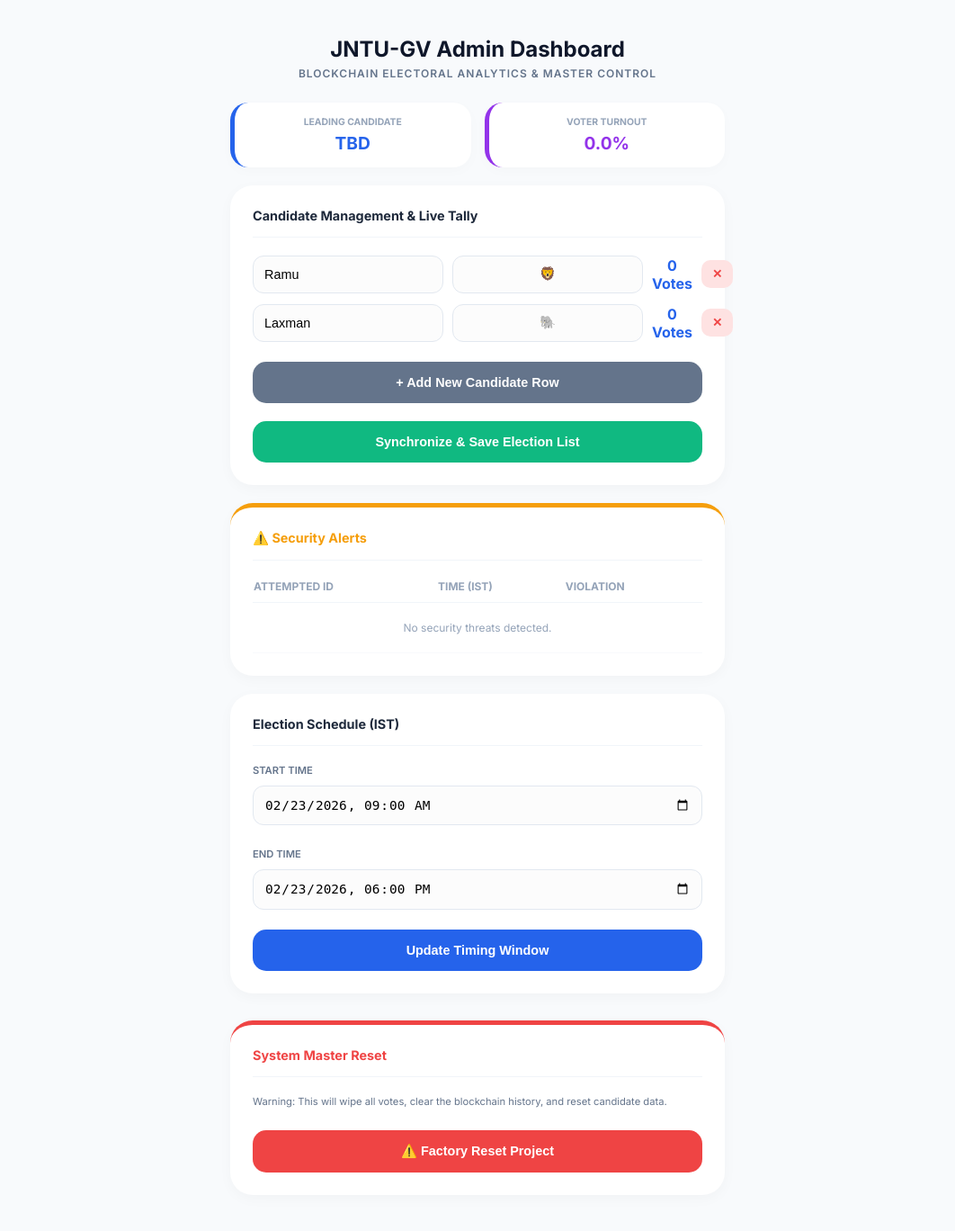
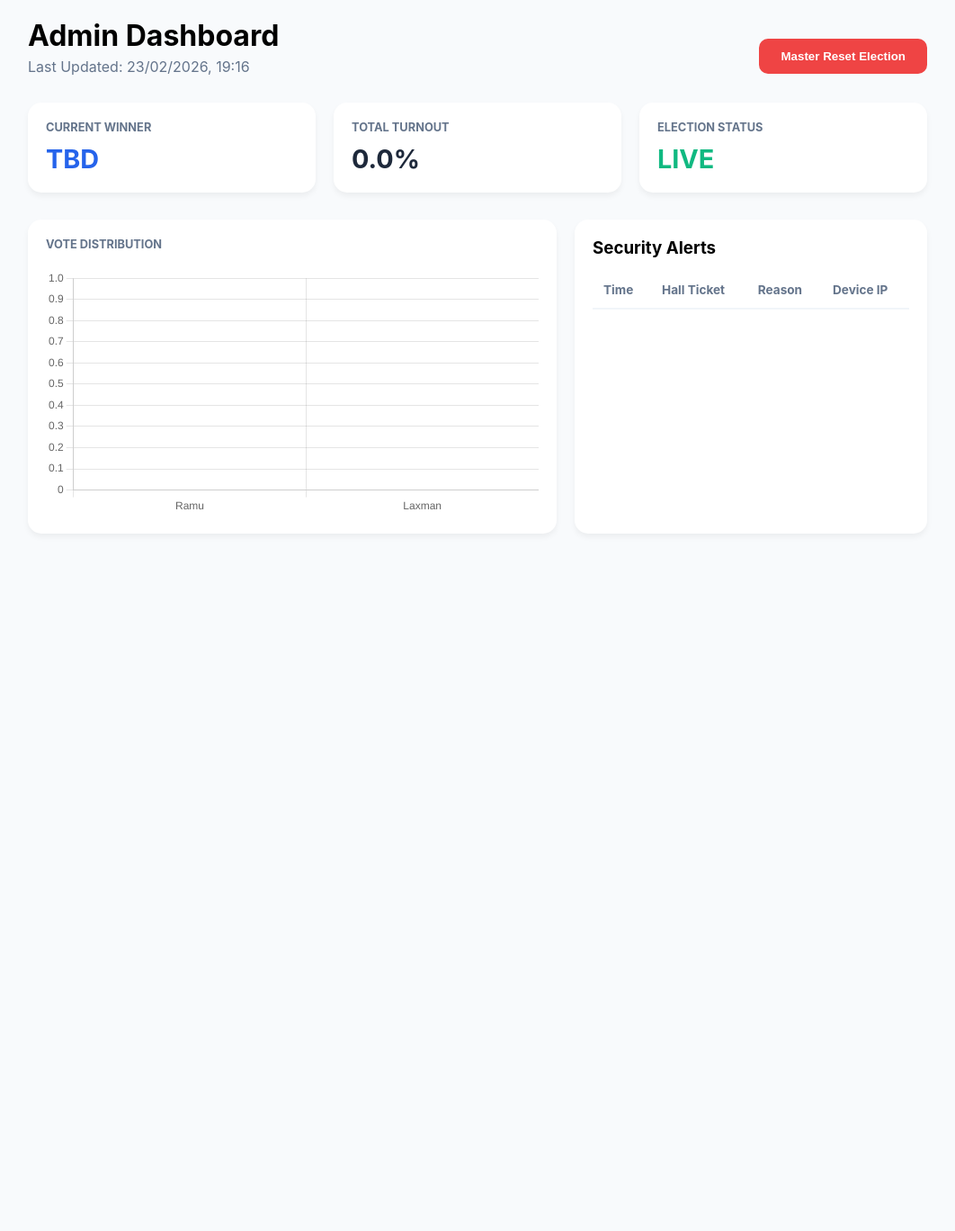
Before and after one commit to prudhvi16131/jntugv-voting-system, a Flask app: page /admin-results/JNTUGV_SECRET in a window 1280 px wide. Shown: the whole page at 90% size, without its empty margins (109-1171 px from the left). After the commit the page ends 566 px from the top, so only its background shows below. Run offline with Flask 3, Linux system fonts and the light colour scheme; lists and menus that the app fills with data are empty.

Commit message:
Added IP tracking to Security Logs for Admin

```diff
--- a/app.py
+++ b/app.py
@@ -68,7 +68,7 @@
 
 @app.route('/')
 def index():
-    # Pass the full candidate list so index.html can show Symbols + Names
+    # Pass full list for Symbols + Names in dropdown
     return render_template('index.html',
                            candidate_list=ELECTION_SETTINGS["candidates"],
                            settings=ELECTION_SETTINGS)
@@ -78,6 +78,9 @@
     student_id = request.form.get('student_id', '').upper().strip()
     candidate = request.form.get('candidate')
 
+    # Capture User IP (Works on Render and local)
+    user_ip = request.headers.get('X-Forwarded-For', request.remote_addr)
+
     try:
         suffix = int(student_id[-4:])
         is_valid_prefix = student_id.startswith(ELECTION_SETTINGS["authorized_prefix"])
@@ -85,19 +88,26 @@
 
         if not (is_valid_prefix and is_in_range):
             blockchain.security_logs.append({
-                "id": student_id, "time": datetime.now(IST).strftime("%H:%M:%S"), "reason": "Out of Range"
+                "id": student_id,
+                "time": datetime.now(IST).strftime("%H:%M:%S"),
+                "reason": "Invalid ID Range",
+                "ip": user_ip
             })
-            return "<h1>Access Denied</h1><p>ID outside authorized range.</p><a href='/'>Back</a>"
+            return "<h1>Access Denied</h1><p>Unauthorized ID.</p><a href='/'>Back</a>"
     except:
         return "<h1>Invalid ID Format</h1><a href='/'>Back</a>"
 
     nullifier = hashlib.sha256(student_id.encode()).hexdigest()
     if nullifier in blockchain.nullifiers:
         blockchain.security_logs.append({
-            "id": student_id, "time": datetime.now(IST).strftime("%H:%M:%S"), "reason": "Double Vote"
+            "id": student_id,
+            "time": datetime.now(IST).strftime("%H:%M:%S"),
+            "reason": "Double Vote Attempt",
+            "ip": user_ip
         })
-        return "<h1>Vote Already Cast</h1><a href='/'>Back</a>"
+        return "<h1>Vote Already Cast</h1><p>Blockchain prevents duplicate entries.</p><a href='/'>Back</a>"
 
+    # Add to Blockchain & Generate Receipt
     blockchain.nullifiers.add(nullifier)
     timestamp = datetime.now(IST).strftime("%Y-%m-%d %H:%M:%S")
     receipt_id = hashlib.sha256(str(time.time()).encode()).hexdigest()[:12].upper()
@@ -105,7 +115,10 @@
     blockchain.pending_votes.append({'candidate': candidate, 'receipt': receipt_id})
     blockchain.create_block(proof=123, previous_hash=blockchain.hash(blockchain.get_last_block()))
 
-    return render_template('success.html', candidate=candidate, receipt=receipt_id, timestamp=timestamp)
+    return render_template('success.html',
+                           candidate=candidate,
+                           receipt=receipt_id,
+                           timestamp=timestamp)
 
 @app.route('/audit', methods=['GET', 'POST'])
 def audit_ledger():
@@ -115,7 +128,11 @@
         for block in blockchain.chain:
             for vote in block['votes']:
                 if vote.get('receipt') == searched_id:
-                    result = {"candidate": vote['candidate'], "timestamp": block['timestamp'], "block_index": block['index']}
+                    result = {
+                        "candidate": vote['candidate'],
+                        "timestamp": block['timestamp'],
+                        "block_index": block['index']
+                    }
                     break
             if result: break
     return render_template('audit.html', searched_id=searched_id, result=result)
@@ -125,7 +142,16 @@
     vote_counts = {c['name']: blockchain.get_vote_count(c['name']) for c in ELECTION_SETTINGS["candidates"]}
     winner = max(vote_counts, key=vote_counts.get) if blockchain.nullifiers else "TBD"
     total_eligible = (ELECTION_SETTINGS["range_end"] - ELECTION_SETTINGS["range_start"]) + 1
-    return render_template('results.html', settings=ELECTION_SETTINGS, winner=winner, turnout=round((len(blockchain.nullifiers) / total_eligible) * 100, 1), vote_counts=vote_counts, logs=blockchain.security_logs, current_time=datetime.now(IST).strftime("%d/%m/%Y, %H:%M"))
+
+    return render_template('results.html',
+                           settings=ELECTION_SETTINGS,
+                           winner=winner,
+                           turnout=round((len(blockchain.nullifiers) / total_eligible) * 100, 1),
+                           vote_counts=vote_counts,
+                           logs=blockchain.security_logs,
+                           current_time=datetime.now(IST).strftime("%d/%m/%Y, %H:%M"))
+
+# --- API ENDPOINTS ---
 
 @app.route('/update_settings', methods=['POST'])
 def update_settings():
@@ -141,6 +167,6 @@
     blockchain = Blockchain()
     return jsonify({"status": "success", "message": "Blockchain Fully Reset"})
 
+# --- DEPLOYMENT ---
 if __name__ == '__main__':
-    # Critical: host='0.0.0.0' is required for Render to function
     app.run(host='0.0.0.0', port=10000)
--- a/templates/results.html
+++ b/templates/results.html
@@ -3,173 +3,121 @@
 <head>
     <meta charset="UTF-8">
     <meta name="viewport" content="width=device-width, initial-scale=1.0">
-    <title>JNTU-GV | Admin Control Center</title>
-    <link href="https://fonts.googleapis.com/css2?family=Inter:wght@400;600;700&display=swap" rel="stylesheet">
+    <title>Admin Dashboard | JNTU-GV</title>
+    <script src="https://cdn.jsdelivr.net/npm/chart.js"></script>
     <style>
         :root {
             --primary: #2563eb;
-            --purple: #9333ea;
-            --green: #10b981;
-            --orange: #f59e0b;
             --danger: #ef4444;
+            --success: #10b981;
             --bg: #f8fafc;
         }
+        body { font-family: 'Inter', sans-serif; background: var(--bg); margin: 0; padding: 20px; }
+        .container { max-width: 1000px; margin: 0 auto; }
 
-        body { font-family: 'Inter', sans-serif; background-color: var(--bg); margin: 0; padding: 20px; color: #1e293b; }
-        .container { max-width: 550px; margin: 0 auto; text-align: center; }
+        /* Stats Cards */
+        .stats-grid { display: grid; grid-template-columns: repeat(auto-fit, minmax(200px, 1fr)); gap: 20px; margin-bottom: 30px; }
+        .card { background: white; padding: 20px; border-radius: 15px; box-shadow: 0 4px 6px rgba(0,0,0,0.05); }
+        .card h3 { margin: 0; font-size: 0.8rem; color: #64748b; text-transform: uppercase; }
+        .card p { margin: 10px 0 0; font-size: 1.8rem; font-weight: 700; color: #1e293b; }
 
-        h2 { font-weight: 700; margin-bottom: 5px; color: #0f172a; }
-        .subtitle { font-size: 0.75rem; color: #64748b; margin-bottom: 25px; text-transform: uppercase; font-weight: 600; letter-spacing: 1px; }
+        /* Chart & Log Section */
+        .main-grid { display: grid; grid-template-columns: 1.5fr 1fr; gap: 20px; }
 
-        .card { background: white; border-radius: 25px; padding: 25px; margin-bottom: 20px; box-shadow: 0 4px 15px rgba(0,0,0,0.03); text-align: left; }
-        .section-title { font-size: 0.9rem; font-weight: 700; border-bottom: 1px solid #f1f5f9; padding-bottom: 15px; margin-bottom: 20px; display: flex; justify-content: space-between; align-items: center; }
+        /* Table Styling */
+        .log-container { background: white; padding: 20px; border-radius: 15px; box-shadow: 0 4px 6px rgba(0,0,0,0.05); }
+        .log-table { width: 100%; border-collapse: collapse; margin-top: 15px; font-size: 0.85rem; }
+        .log-table th { text-align: left; padding: 12px; border-bottom: 2px solid #f1f5f9; color: #64748b; }
+        .log-table td { padding: 12px; border-bottom: 1px solid #f1f5f9; }
 
-        /* Stats Grid */
-        .stats-grid { display: grid; grid-template-columns: 1fr 1fr; gap: 15px; margin-bottom: 20px; }
-        .stat-mini { background: #fff; padding: 15px; border-radius: 20px; border-left: 5px solid var(--primary); box-shadow: 0 4px 15px rgba(0,0,0,0.02); }
-        .stat-label { font-size: 0.65rem; font-weight: 700; color: #94a3b8; text-transform: uppercase; }
-        .stat-val { font-size: 1.2rem; font-weight: 700; margin-top: 5px; }
-
-        /* Candidate Rows */
-        .row { display: flex; gap: 10px; margin-bottom: 12px; align-items: center; }
-        input { padding: 12px; border: 1.5px solid #e2e8f0; border-radius: 12px; font-size: 0.9rem; background: #fcfcfc; transition: 0.2s; }
-        input:focus { outline: none; border-color: var(--primary); background: #fff; }
-
-        .btn { width: 100%; padding: 15px; border: none; border-radius: 15px; font-weight: 700; cursor: pointer; font-size: 0.9rem; margin-top: 10px; color: white; transition: 0.3s; }
-        .btn-add { background: #64748b; margin-bottom: 10px; }
-        .btn-green { background: var(--green); }
-        .btn-blue { background: var(--primary); }
-        .btn-orange { background: var(--orange); }
-        .btn-danger { background: var(--danger); }
-
-        .delete-btn { background: #fee2e2; color: var(--danger); border: none; padding: 8px 12px; border-radius: 10px; cursor: pointer; font-weight: bold; }
-
-        /* Security Table */
-        .alert-table { width: 100%; border-collapse: collapse; font-size: 0.75rem; margin-top: 10px; }
-        .alert-table th { text-align: left; color: #94a3b8; padding-bottom: 10px; border-bottom: 1px solid #f1f5f9; }
-        .alert-table td { padding: 12px 5px; border-bottom: 1px solid #f8fafc; }
-        .badge-red { background: #fee2e2; color: var(--danger); padding: 3px 8px; border-radius: 8px; font-weight: 600; }
+        /* Buttons */
+        .btn-reset {
+            background: var(--danger); color: white; border: none; padding: 12px 24px;
+            border-radius: 10px; font-weight: 600; cursor: pointer; margin-top: 20px;
+        }
     </style>
 </head>
 <body>
 
 <div class="container">
-    <h2>JNTU-GV Admin Dashboard</h2>
-    <div class="subtitle">Blockchain Electoral Analytics & Master Control</div>
+    <header style="display: flex; justify-content: space-between; align-items: center; margin-bottom: 30px;">
+        <div>
+            <h1 style="margin: 0;">Admin Dashboard</h1>
+            <p style="color: #64748b; margin: 5px 0 0;">Last Updated: {{ current_time }}</p>
+        </div>
+        <button onclick="resetElection()" class="btn-reset">Master Reset Election</button>
+    </header>
 
     <div class="stats-grid">
-        <div class="stat-mini">
-            <div class="stat-label">Leading Candidate</div>
-            <div class="stat-val" style="color: var(--primary);">{{ winner }}</div>
+        <div class="card">
+            <h3>Current Winner</h3>
+            <p style="color: var(--primary);">{{ winner }}</p>
         </div>
-        <div class="stat-mini" style="border-left-color: var(--purple);">
-            <div class="stat-label">Voter Turnout</div>
-            <div class="stat-val" style="color: var(--purple);">{{ turnout }}%</div>
+        <div class="card">
+            <h3>Total Turnout</h3>
+            <p>{{ turnout }}%</p>
+        </div>
+        <div class="card">
+            <h3>Election Status</h3>
+            <p style="color: var(--success);">LIVE</p>
         </div>
     </div>
 
-    <div class="card">
-        <div class="section-title">Candidate Management & Live Tally</div>
-        <div id="candidate-list">
-            {% for c in settings.candidates %}
-            <div class="row candidate-item">
-                <input type="text" class="edit-name" value="{{ c.name }}" placeholder="Name" style="flex: 2;">
-                <input type="text" class="edit-symbol" value="{{ c.symbol }}" placeholder="Symbol" style="flex: 0.5; text-align: center;">
-                <div style="flex: 1; text-align: center; font-weight: bold; color: var(--primary);">{{ vote_counts[c.name] }} Votes</div>
-                <button type="button" class="delete-btn" onclick="this.parentElement.remove()">✕</button>
-            </div>
-            {% endfor %}
+    <div class="main-grid">
+        <div class="card">
+            <h3>Vote Distribution</h3>
+            <canvas id="voteChart" style="margin-top: 20px;"></canvas>
         </div>
-        <button class="btn btn-add" onclick="addNewCandidate()">+ Add New Candidate Row</button>
-        <button class="btn btn-green" onclick="saveCandidates()">Synchronize & Save Election List</button>
-    </div>
 
-    <div class="card" style="border-top: 5px solid var(--orange);">
-        <div class="section-title" style="color: var(--orange);">⚠️ Security Alerts</div>
-        <table class="alert-table">
-            <thead>
-                <tr><th>ATTEMPTED ID</th><th>TIME (IST)</th><th>VIOLATION</th></tr>
-            </thead>
-            <tbody>
-                {% if logs %}
+        <div class="log-container">
+            <h3 style="margin: 0;">Security Alerts</h3>
+            <table class="log-table">
+                <thead>
+                    <tr>
+                        <th>Time</th>
+                        <th>Hall Ticket</th>
+                        <th>Reason</th>
+                        <th>Device IP</th> </tr>
+                </thead>
+                <tbody>
                     {% for log in logs %}
                     <tr>
-                        <td style="font-weight: 700; color: var(--danger);">{{ log.id }}</td>
                         <td>{{ log.time }}</td>
-                        <td><span class="badge-red">{{ log.reason }}</span></td>
-                    </tr>
+                        <td style="color: var(--danger); font-weight: 600;">{{ log.id }}</td>
+                        <td>{{ log.reason }}</td>
+                        <td style="font-family: monospace; color: #64748b;">{{ log.ip }}</td> </tr>
                     {% endfor %}
-                {% else %}
-                    <tr><td colspan="3" style="padding: 20px; text-align: center; color: #94a3b8;">No security threats detected.</td></tr>
-                {% endif %}
-            </tbody>
-        </table>
-    </div>
-
-    <div class="card">
-        <div class="section-title">Election Schedule (IST)</div>
-        <div class="row" style="flex-direction: column; align-items: stretch;">
-            <label style="font-size: 0.7rem; font-weight: 600; color: #64748b;">START TIME</label>
-            <input type="datetime-local" id="start_time" value="{{ settings.start_time }}" style="margin-bottom: 15px;">
-            <label style="font-size: 0.7rem; font-weight: 600; color: #64748b;">END TIME</label>
-            <input type="datetime-local" id="end_time" value="{{ settings.end_time }}">
+                </tbody>
+            </table>
         </div>
-        <button class="btn btn-blue" onclick="saveSchedule()">Update Timing Window</button>
-    </div>
-
-    <div class="card" style="border-top: 5px solid var(--danger); margin-top: 30px;">
-        <div class="section-title" style="color: var(--danger);">System Master Reset</div>
-        <p style="font-size: 0.7rem; color: #64748b; margin-bottom: 15px;">Warning: This will wipe all votes, clear the blockchain history, and reset candidate data.</p>
-        <button class="btn btn-danger" onclick="masterReset()">⚠️ Factory Reset Project</button>
     </div>
 </div>
 
 <script>
-    function addNewCandidate() {
-        const list = document.getElementById('candidate-list');
-        const div = document.createElement('div');
-        div.className = 'row candidate-item';
-        div.innerHTML = `
-            <input type="text" class="edit-name" placeholder="New Candidate" style="flex: 2;">
-            <input type="text" class="edit-symbol" value="🗳️" style="flex: 0.5; text-align: center;">
-            <div style="flex: 1; text-align: center; font-weight: bold; color: var(--primary);">0 Votes</div>
-            <button type="button" class="delete-btn" onclick="this.parentElement.remove()">✕</button>
-        `;
-        list.appendChild(div);
-    }
+    // Initialize Vote Chart
+    const ctx = document.getElementById('voteChart').getContext('2d');
+    new Chart(ctx, {
+        type: 'bar',
+        data: {
+            labels: [{% for name in vote_counts.keys() %}"{{ name }}",{% endfor %}],
+            datasets: [{
+                label: 'Votes',
+                data: [{% for count in vote_counts.values() %}{{ count }},{% endfor %}],
+                backgroundColor: ['#2563eb', '#7c3aed', '#db2777', '#ea580c'],
+                borderRadius: 8
+            }]
+        },
+        options: { responsive: true, plugins: { legend: { display: false } } }
+    });
 
-    function saveCandidates() {
-        const items = document.querySelectorAll('.candidate-item');
-        const candidates = Array.from(items).map(item => ({
-            name: item.querySelector('.edit-name').value,
-            symbol: item.querySelector('.edit-symbol').value
-        })).filter(c => c.name.trim() !== "");
-
-        fetch('/update_settings', {
-            method: 'POST',
-            headers: {'Content-Type': 'application/json'},
-            body: JSON.stringify({ candidates: candidates })
-        }).then(res => res.json()).then(data => alert("Blockchain Sync Successful!"));
-    }
-
-    function saveSchedule() {
-        const start = document.getElementById('start_time').value;
-        const end = document.getElementById('end_time').value;
-        fetch('/update_settings', {
-            method: 'POST',
-            headers: {'Content-Type': 'application/json'},
-            body: JSON.stringify({ start: start, end: end })
-        }).then(res => res.json()).then(data => alert("Schedule Updated!"));
-    }
-
-    function masterReset() {
-        if (confirm("CRITICAL WARNING: This will permanently delete ALL election data and reset the blockchain. Proceed?")) {
-            fetch('/reset_election', { method: 'POST' })
-            .then(res => res.json())
-            .then(data => {
-                alert(data.message);
+    // Master Reset Function
+    async function resetElection() {
+        if (confirm("DANGER: This will wipe all blockchain data and votes. Are you sure?")) {
+            const response = await fetch('/reset_election', { method: 'POST' });
+            if (response.ok) {
+                alert("Blockchain Reset Successful.");
                 window.location.reload();
-            });
+            }
         }
     }
 </script>
```
